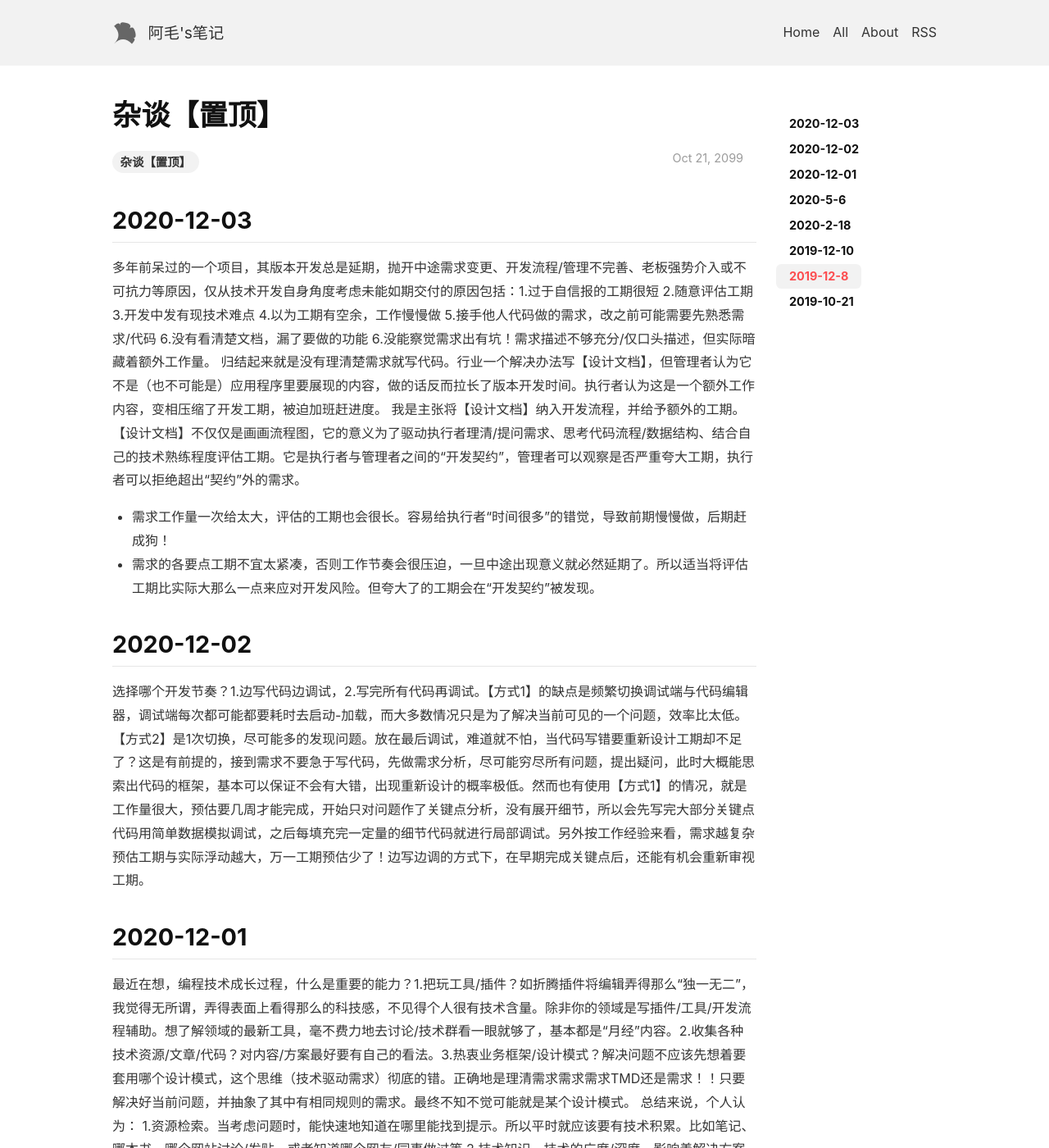
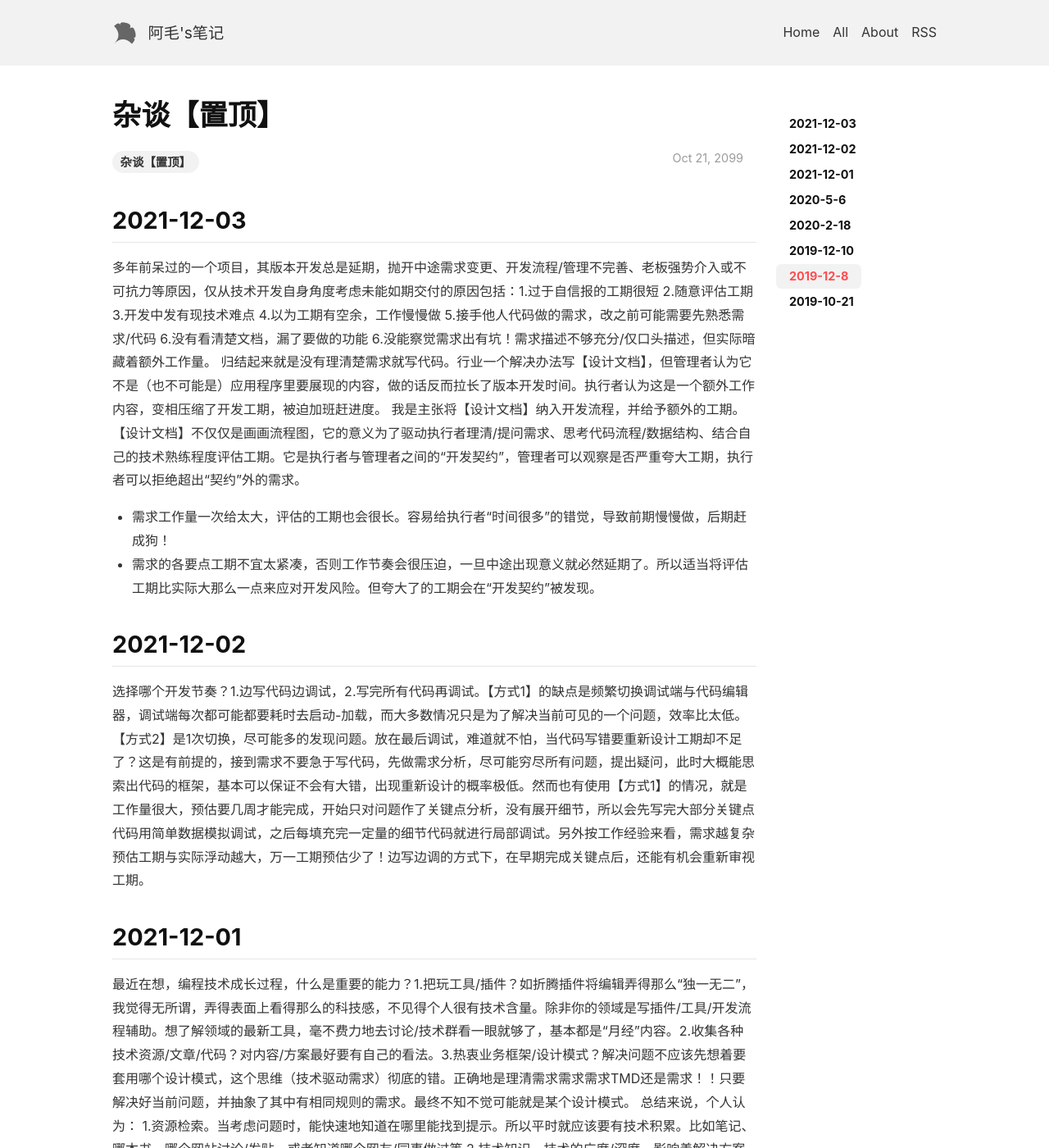
Before and after one commit to lizijie/lizijie.github.io, a Jekyll site: the page built from _posts/2099-10-21-杂谈【置顶】.md, in a window 1280 px wide and 1400 px high. Shown: the whole window at 82% size. Built offline with Jekyll 4.4.1, drawn with Linux system fonts in a browser that asks for light colours; nearby versions of some CDN libraries; comment, search, counter and statistics services are not loaded.

Commit message:
2099-10-21-杂谈【置顶】

```diff
--- a/_posts/2099-10-21-杂谈【置顶】.md
+++ b/_posts/2099-10-21-杂谈【置顶】.md
@@ -5,7 +5,7 @@ key: 209910211243
 tags: 杂谈【置顶】
 ---
 
-2020-12-03
+2021-12-03
 ---
 多年前呆过的一个项目，其版本开发总是延期，抛开中途需求变更、开发流程/管理不完善、老板强势介入或不可抗力等原因，仅从技术开发自身角度考虑未能如期交付的原因包括：1.过于自信报的工期很短 2.随意评估工期 3.开发中发有现技术难点 4.以为工期有空余，工作慢慢做 5.接手他人代码做的需求，改之前可能需要先熟悉需求/代码 6.没有看清楚文档，漏了要做的功能 6.没能察觉需求出有坑！需求描述不够充分/仅口头描述，但实际暗藏着额外工作量。
 归结起来就是没有理清楚需求就写代码。行业一个解决办法写【设计文档】，但管理者认为它不是（也不可能是）应用程序里要展现的内容，做的话反而拉长了版本开发时间。执行者认为这是一个额外工作内容，变相压缩了开发工期，被迫加班赶进度。
@@ -13,11 +13,11 @@ tags: 杂谈【置顶】
 * 需求工作量一次给太大，评估的工期也会很长。容易给执行者“时间很多”的错觉，导致前期慢慢做，后期赶成狗！
 * 需求的各要点工期不宜太紧凑，否则工作节奏会很压迫，一旦中途出现意义就必然延期了。所以适当将评估工期比实际大那么一点来应对开发风险。但夸大了的工期会在“开发契约”被发现。
 
-2020-12-02
+2021-12-02
 ---
 选择哪个开发节奏？1.边写代码边调试，2.写完所有代码再调试。【方式1】的缺点是频繁切换调试端与代码编辑器，调试端每次都可能都要耗时去启动-加载，而大多数情况只是为了解决当前可见的一个问题，效率比太低。【方式2】是1次切换，尽可能多的发现问题。放在最后调试，难道就不怕，当代码写错要重新设计工期却不足了？这是有前提的，接到需求不要急于写代码，先做需求分析，尽可能穷尽所有问题，提出疑问，此时大概能思索出代码的框架，基本可以保证不会有大错，出现重新设计的概率极低。然而也有使用【方式1】的情况，就是工作量很大，预估要几周才能完成，开始只对问题作了关键点分析，没有展开细节，所以会先写完大部分关键点代码用简单数据模拟调试，之后每填充完一定量的细节代码就进行局部调试。另外按工作经验来看，需求越复杂预估工期与实际浮动越大，万一工期预估少了！边写边调的方式下，在早期完成关键点后，还能有机会重新审视工期。
 
-2020-12-01
+2021-12-01
 ---
 最近在想，编程技术成长过程，什么是重要的能力？1.把玩工具/插件？如折腾插件将编辑弄得那么“独一无二”，我觉得无所谓，弄得表面上看得那么的科技感，不见得个人很有技术含量。除非你的领域是写插件/工具/开发流程辅助。想了解领域的最新工具，毫不费力地去讨论/技术群看一眼就够了，基本都是“月经”内容。2.收集各种技术资源/文章/代码？对内容/方案最好要有自己的看法。3.热衷业务框架/设计模式？解决问题不应该先想着要套用哪个设计模式，这个思维（技术驱动需求）彻底的错。正确地是理清需求需求需求TMD还是需求！！只要解决好当前问题，并抽象了其中有相同规则的需求。最终不知不觉可能就是某个设计模式。
 总结来说，个人认为：
```
